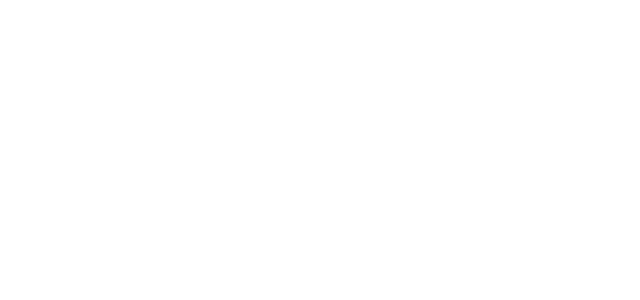
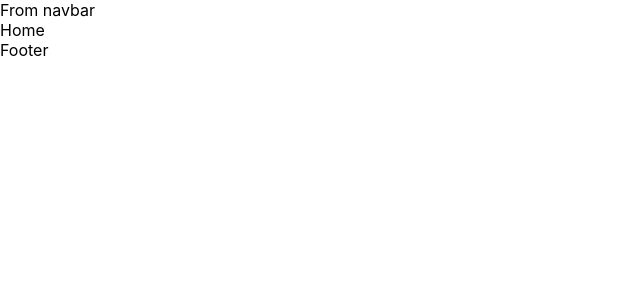
Before and after one commit to ashrafcse3/auto-parts-client-assignment-12, a React (Create React App) app: page / in a window 1280 px wide. Shown: the top 300 px of the page, without its empty margins (0-640 px from the left). Built offline with nearby package versions, Linux system fonts and the light colour scheme.

Commit message:
basic router setup

```diff
--- a/package.json
+++ b/package.json
@@ -8,6 +8,7 @@
     "@testing-library/user-event": "^13.5.0",
     "react": "^18.2.0",
     "react-dom": "^18.2.0",
+    "react-router-dom": "^6.4.3",
     "react-scripts": "5.0.1",
     "web-vitals": "^2.1.4"
   },
--- a/src/App.js
+++ b/src/App.js
@@ -1,9 +1,12 @@
+import { RouterProvider } from 'react-router-dom';
 import './App.css';
+import router from './Routes/Routes/Routes';
 
 function App() {
   return (
-    <div>
-    </div>
+    <RouterProvider router={router}>
+
+    </RouterProvider>
   );
 }
 
--- /dev/null
+++ b/src/Layout/Main.js
@@ -0,0 +1,16 @@
+import React from 'react';
+import { Outlet } from 'react-router-dom';
+import Footer from '../Pages/Shared/Footer/Footer';
+import Navbar from '../Pages/Shared/Navbar/Navbar';
+
+const Main = () => {
+    return (
+        <div>
+            <Navbar></Navbar>
+            <Outlet></Outlet>
+            <Footer></Footer>
+        </div>
+    );
+};
+
+export default Main;
--- /dev/null
+++ b/src/Pages/Home/Home/Home.js
@@ -0,0 +1,11 @@
+import React from 'react';
+
+const Home = () => {
+    return (
+        <div>
+            Home
+        </div>
+    );
+};
+
+export default Home;
--- /dev/null
+++ b/src/Pages/Shared/Footer/Footer.js
@@ -0,0 +1,11 @@
+import React from 'react';
+
+const Footer = () => {
+    return (
+        <div>
+            Footer
+        </div>
+    );
+};
+
+export default Footer;
--- /dev/null
+++ b/src/Pages/Shared/Navbar/Navbar.js
@@ -0,0 +1,11 @@
+import React from 'react';
+
+const Navbar = () => {
+    return (
+        <div>
+            From navbar
+        </div>
+    );
+};
+
+export default Navbar;
--- /dev/null
+++ b/src/Routes/Routes/Routes.js
@@ -0,0 +1,18 @@
+import { createBrowserRouter } from "react-router-dom";
+import Main from "../../Layout/Main";
+import Home from "../../Pages/Home/Home/Home";
+
+const router = createBrowserRouter([
+    {
+        path: '/',
+        element: <Main></Main>,
+        children: [
+            {
+                path: '/',
+                element: <Home></Home>
+            }
+        ],
+    }
+]);
+
+export default router;
```
Also changed, not shown: 1 other file (tests, documents, lock files or other folders).
